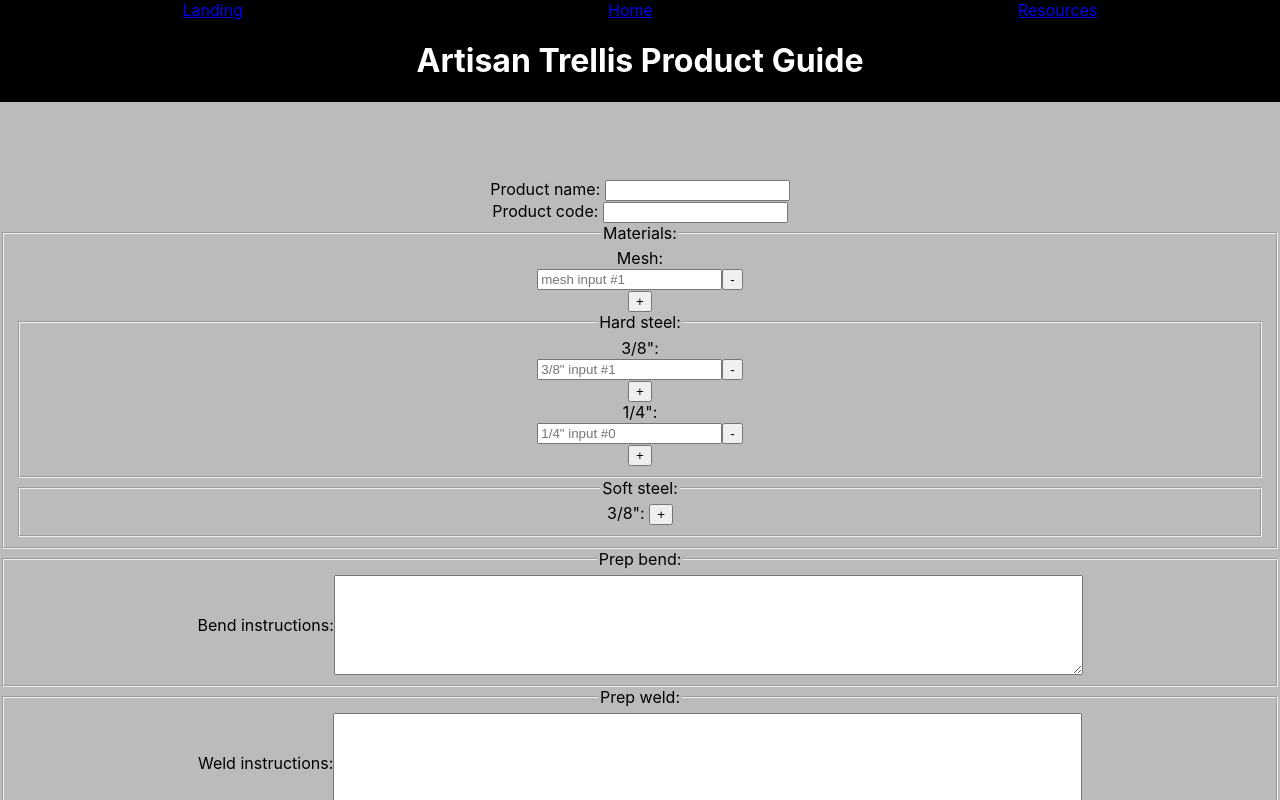
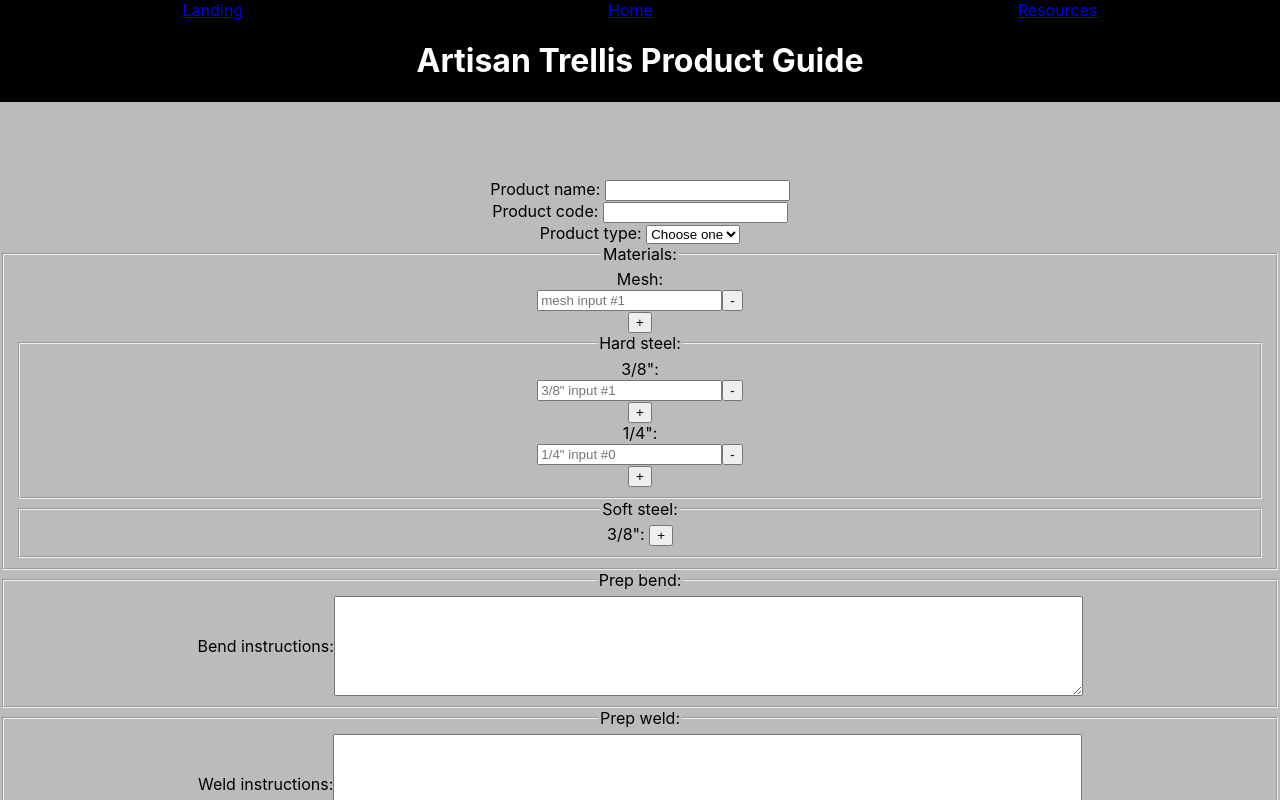
Before and after one commit to capnnemo2/at-product-guide, a React (Create React App) app: page /add-product in a window 1280 px wide. Shown: the top 800 px of the page. Built offline with nearby package versions, Linux system fonts and the light colour scheme.

Commit message:
Adds ability to choose product type

```diff
--- a/src/AddProduct/AddProduct.js
+++ b/src/AddProduct/AddProduct.js
@@ -5,6 +5,7 @@ export default class AddProduct extends React.Component {
   constructor(props) {
     super(props);
     this.state = {
+      productType: "",
       mesh: [{ measurements: "" }],
       hardThreeEighths: [{ measurements: "" }],
       hardOneQuarter: [{ measurements: "" }],
@@ -12,7 +13,13 @@ export default class AddProduct extends React.Component {
     };
   }
 
-  // MESH
+  updateProductType(type) {
+    this.setState({
+      productType: type
+    });
+  }
+
+  // MESH handlers
   handleMeshChange = idx => e => {
     const newMesh = this.state.mesh.map((mesh, sidx) => {
       if (idx !== sidx) return mesh;
@@ -33,7 +40,7 @@ export default class AddProduct extends React.Component {
     });
   };
 
-  // HARD STEEL 3/8"
+  // HARD STEEL 3/8" handlers
   handleThreeEighthsChange = idx => e => {
     const newThreeEighths = this.state.hardThreeEighths.map((three, sidx) => {
       if (idx !== sidx) return three;
@@ -58,7 +65,7 @@ export default class AddProduct extends React.Component {
     });
   };
 
-  // HARD STEEL 1/4"
+  // HARD STEEL 1/4" handlers
   handleOneQuarterChange = idx => e => {
     const newOneQuarter = this.state.hardOneQuarter.map((quarter, sidx) => {
       if (idx !== sidx) return quarter;
@@ -81,8 +88,7 @@ export default class AddProduct extends React.Component {
     });
   };
 
-  // SOFT STEEL 3/8"
-
+  // SOFT STEEL 3/8" handlers
   handleSoftSteelChange = idx => e => {
     const newSoftThreeEighths = this.state.softThreeEighths.map(
       (soft, sidx) => {
@@ -109,7 +115,7 @@ export default class AddProduct extends React.Component {
     });
   };
 
-  // CLICK CANCEL
+  // CANCEL handler
   handleClickCancel = () => {
     this.props.history.goBack();
   };
@@ -125,6 +131,20 @@ export default class AddProduct extends React.Component {
               <br />
               <label htmlFor="code">Product code: </label>
               <input type="text" name="code" id="code" required />
+              <br />
+              {/* this should be a select/option */}
+              <label htmlFor="type">Product type: </label>
+              <select
+                name="type"
+                id="type"
+                onChange={e => this.updateProductType(e.target.value)}
+                required
+              >
+                <option value="">Choose one</option>
+                <option value="arbor">Arbor</option>
+                <option value="trellis">Trellis</option>
+                <option value="topiary">Topiary</option>
+              </select>
             </div>
             <fieldset>
               <legend>Materials:</legend>
```
